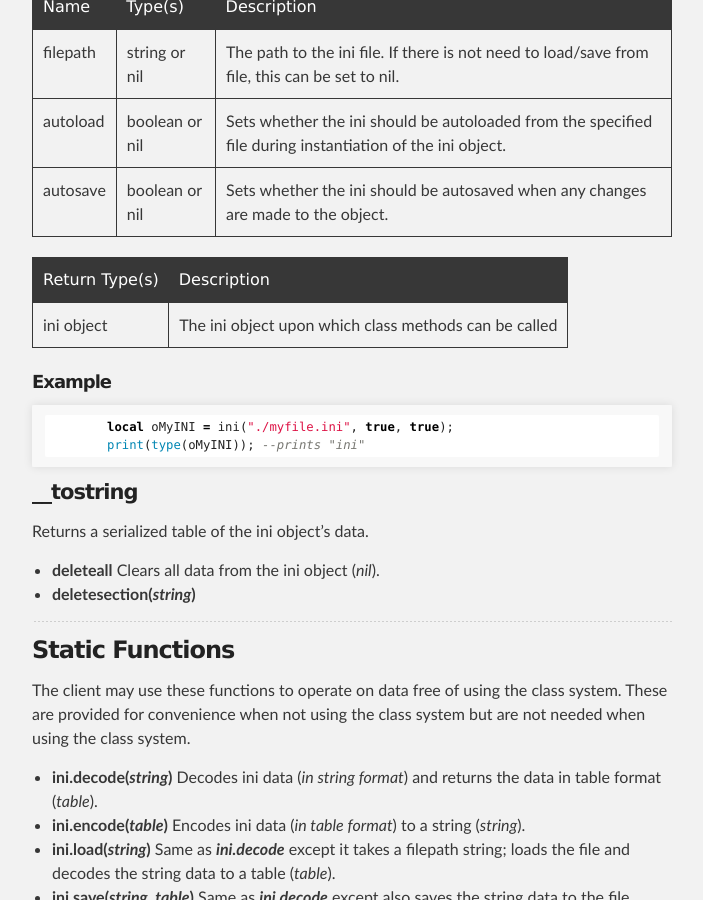
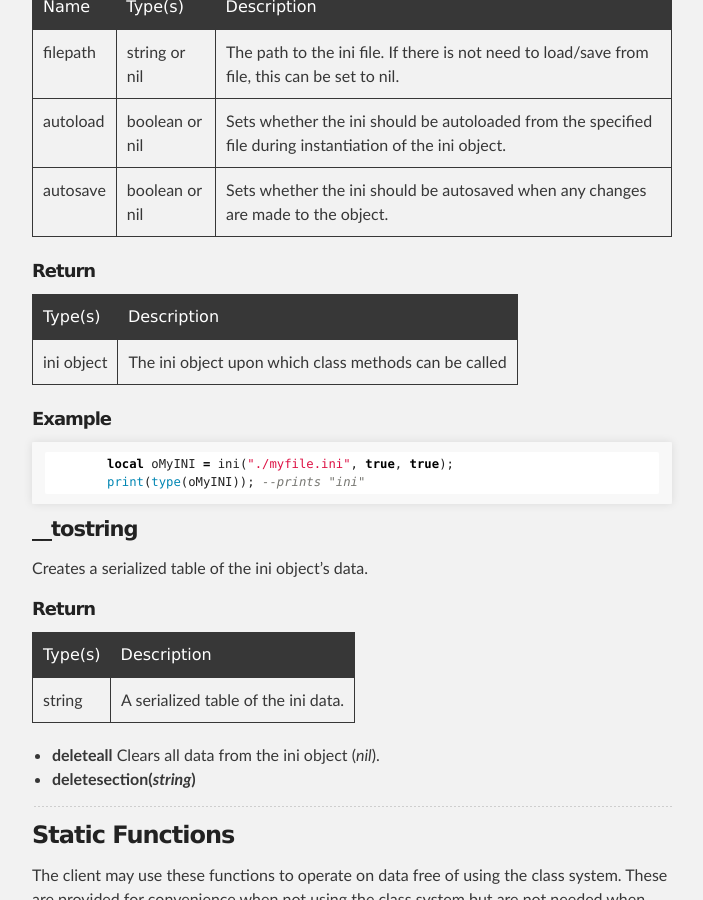
Before and after one commit to CentauriSoldier/LuaEx, a Jekyll site: the page built from docs/api/ini.md, in a window 1280 px wide and 900 px high, scrolled down 645 px. Shown: the whole window, without its empty margins (288-991 px from the left). Built offline with Jekyll 4.4.1, drawn with Linux system fonts in a browser that asks for light colours; our own code applies the rules of GitHub Pages for plain Markdown files.

Commit message:
Update ini.md

````diff
--- a/docs/api/ini.md
+++ b/docs/api/ini.md
@@ -17,7 +17,9 @@ The class constructor which creates a new ini file.
 | autoload | boolean or nil | Sets whether the ini should be autoloaded from the specified file during instantiation of the ini object. |
 | autosave | boolean or nil | Sets whether the ini should be autosaved when any changes are made to the object. |
 
-| Return Type(s) | Description |
+##### Return
+
+| Type(s) | Description |
 |-------|--------|
 | ini object | The ini object upon which class methods can be called |
 
@@ -28,8 +30,13 @@ The class constructor which creates a new ini file.
 ```
 
 #### __tostring
-Returns a serialized table of the ini object's data.
+Creates a serialized table of the ini object's data.
 
+##### Return
+
+| Type(s) | Description |
+|-------|--------|
+| string | A serialized table of the ini data. |
 
 - **deleteall** Clears all data from the ini object (*nil*).
 - **deletesection(*string*)**
````
